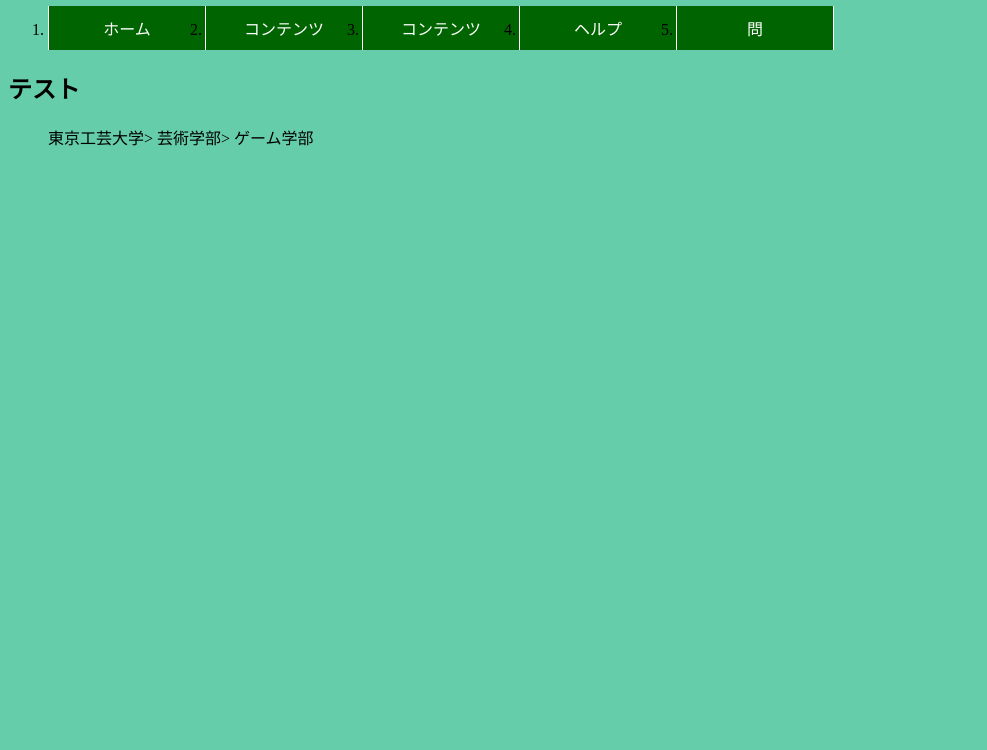
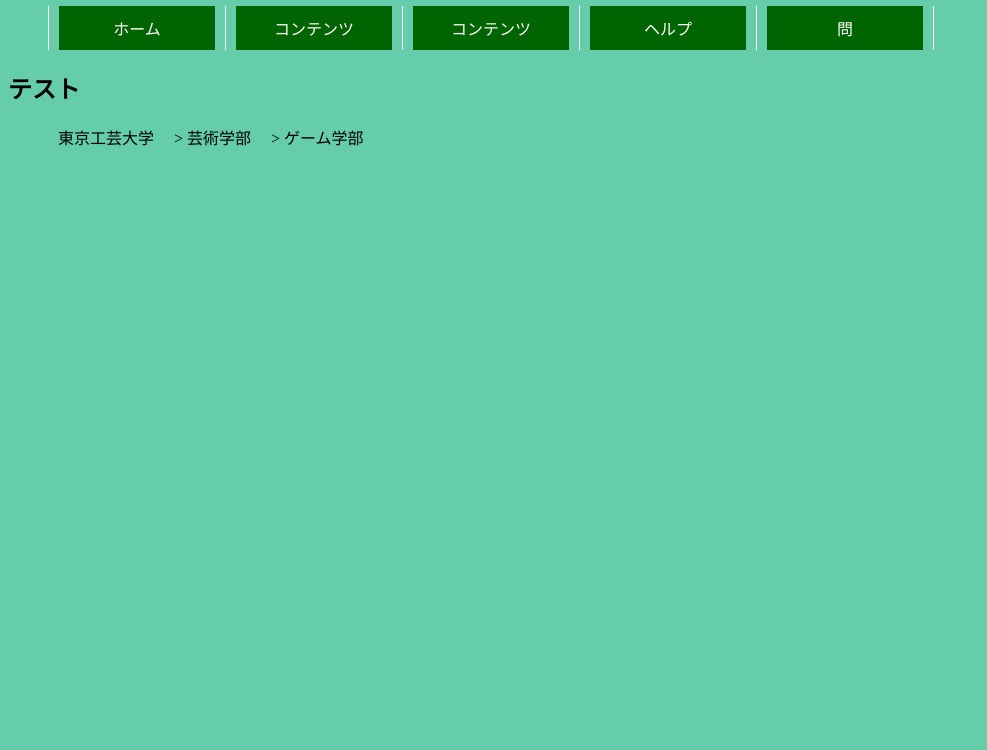
Before and after one commit to cheroo/wed1-8, a plain HTML site: page index.html in a window 1280 px wide. Shown: the part 50-800 px from the top of the page, without its empty margins (0-987 px from the left). Drawn offline with Linux system fonts and the light colour scheme.

Commit message:
Update default.css

```diff
--- a/css/default.css
+++ b/css/default.css
@@ -2,6 +2,13 @@
 
 body{
   background-color: mediumaquamarine;
+}
+
+#logo li{
+  display: table-cell;
+  vertical-align: middle;
+  padding: 0 10px;
+  list-style-type: none;
 }
 
 #logo ul{
```
